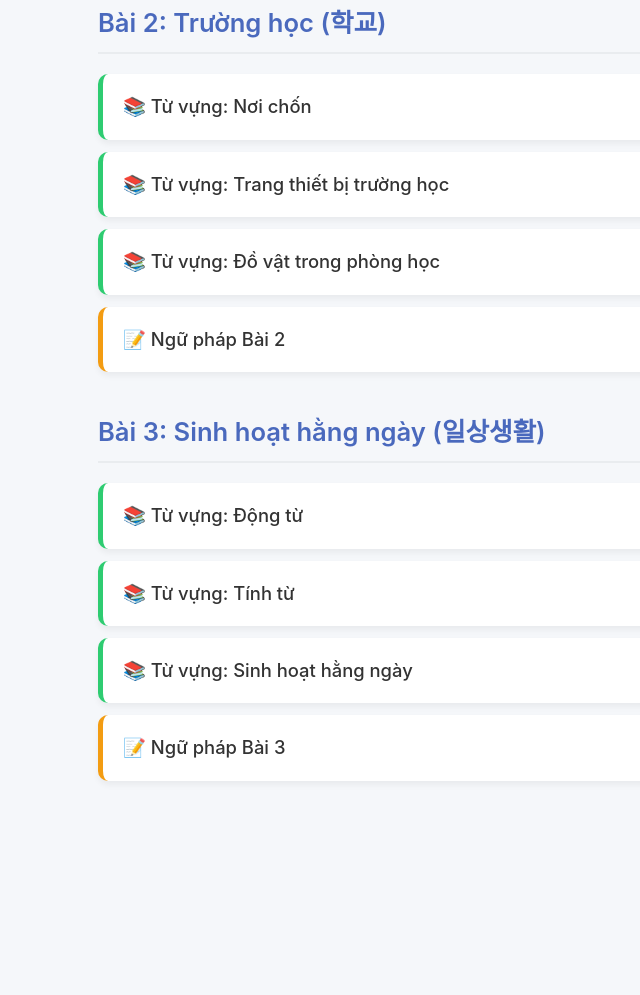
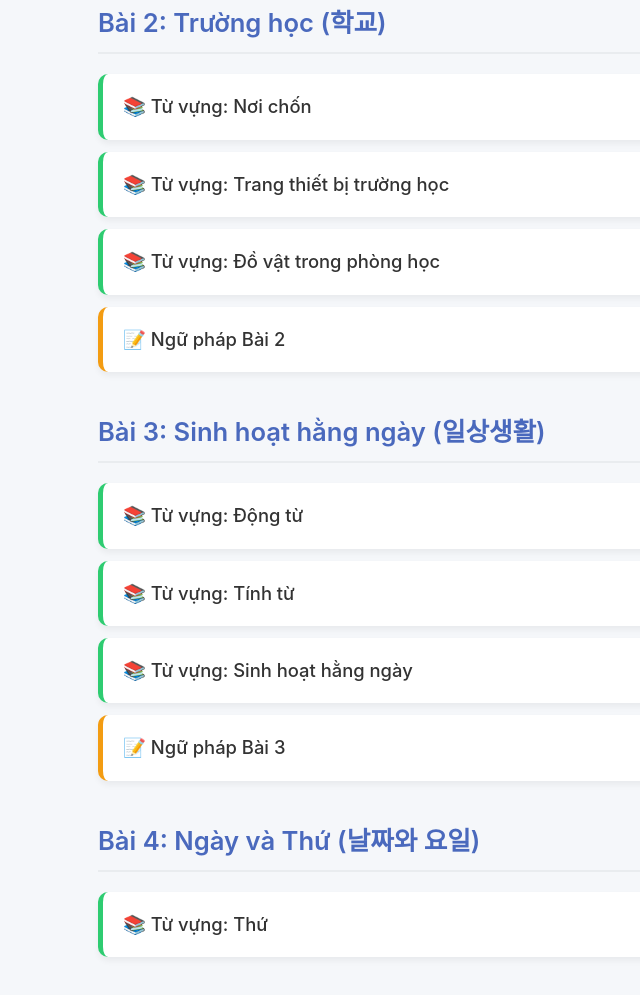
Before and after one commit to khanhn29/vocab-quiz, a plain HTML site: page index.html in a window 1280 px wide. Shown: the part 550-1545 px from the top of the page, without its empty margins (217-857 px from the left). Before the commit the page ends 1403 px from the top, so only its background shows below. Drawn offline with Linux system fonts and the light colour scheme.

Commit message:
Update index.html

```diff
--- a/index.html
+++ b/index.html
@@ -207,6 +207,16 @@
         </a>
       </div>
     </div>
-  </div>
+
+    <!-- === BÀI 4 === -->
+    <div class="section">
+      <h2 class="section-title">Bài 4: Ngày và Thứ (날짜와 요일)</h2>
+      <div class="card-list">
+        <a href="app.html?vocab=sc1b4_1Thu&audio=audio/sc1b4/Thu" class="card vocab">
+          <div class="card-content">
+            <h3 class="card-title">📚 Từ vựng: Thứ</h3>
+        </div>
+        </a>
+      </div>
 </body>
 </html>
```
